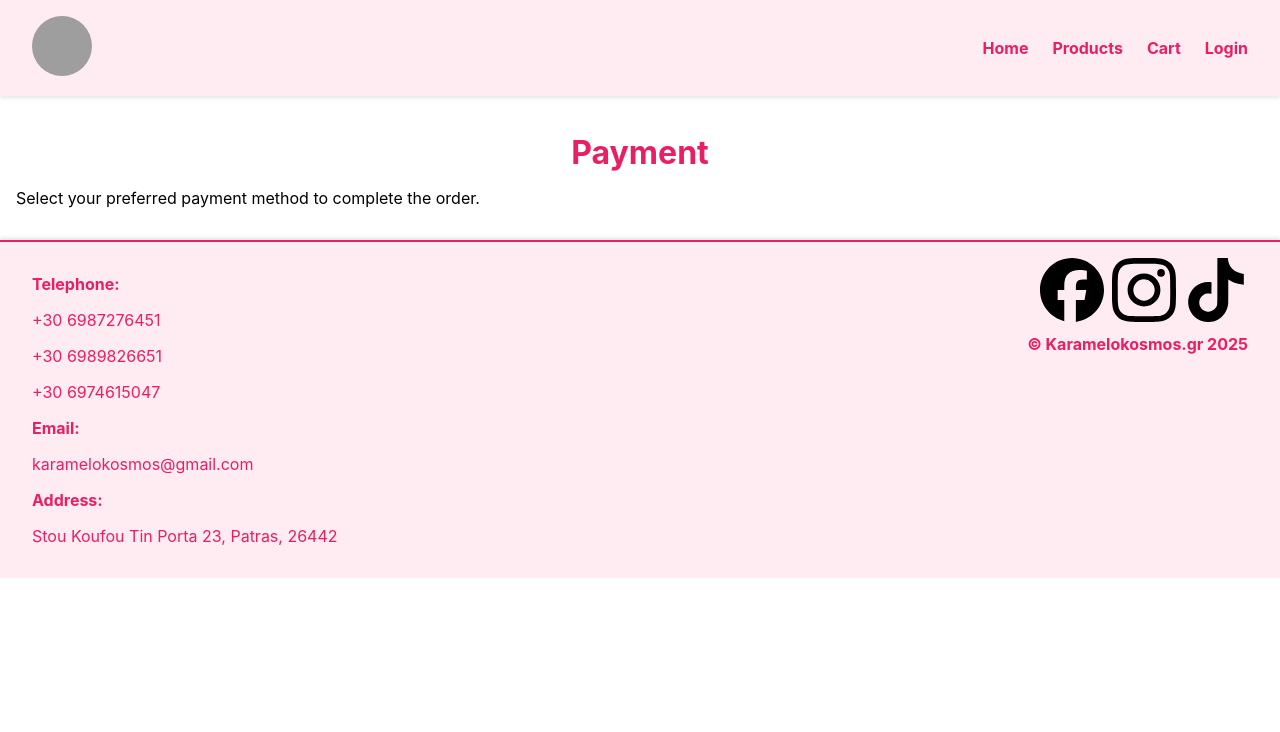
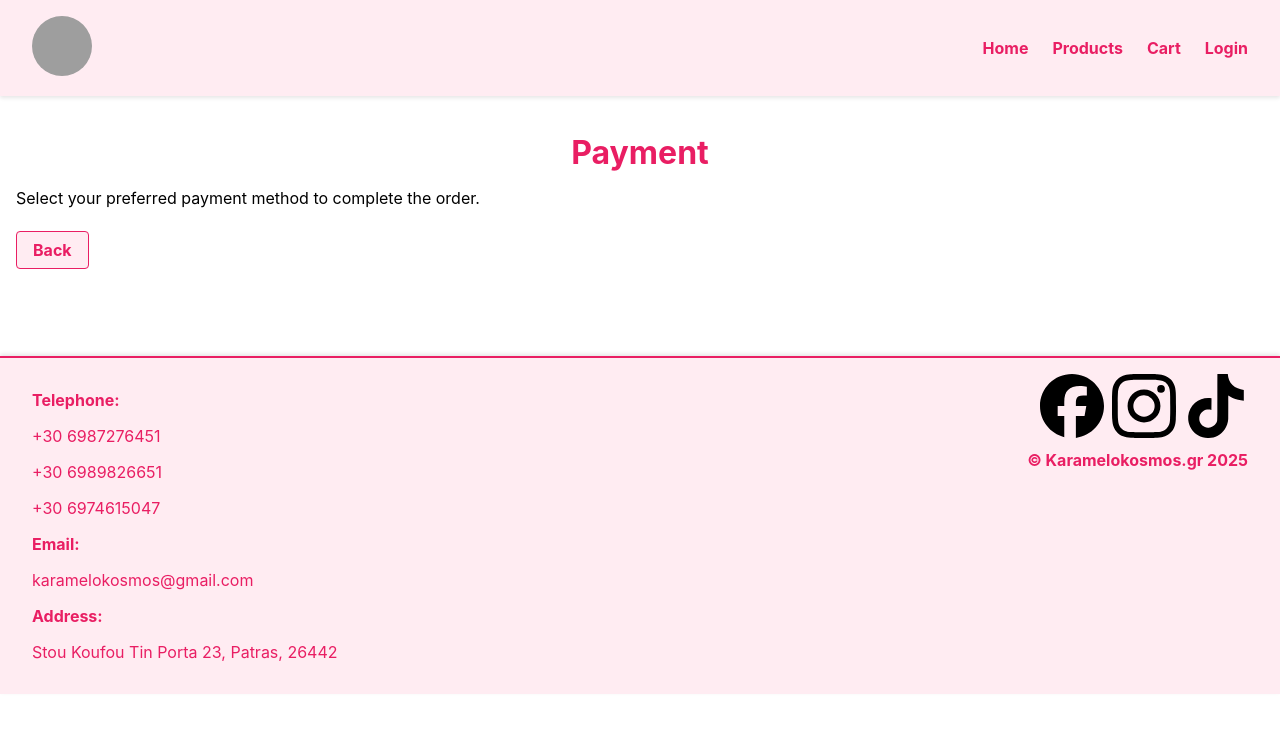
Before and after one commit to angelontz/candy-shop, a React (Create React App) app: page /payment in a window 1280 px wide. Shown: the top 732 px of the page. Built offline with nearby package versions, Linux system fonts and the light colour scheme; grey boxes are pictures that could not be loaded.

Commit message:
trying to fix back button

```diff
--- a/src/pages/Payment.css
+++ b/src/pages/Payment.css
@@ -34,3 +34,21 @@
   padding: 1rem;
   border-radius: 4px;
 }
+.back-btn-wrapper {
+  margin-top: 2rem;
+  margin-bottom: 5rem;
+}
+
+.back-btn {
+  background-color: #ffecf2;
+  color: #e91e63;
+  border: 1px solid #e91e63;
+  padding: 0.5rem 1rem;
+  font-weight: bold;
+  border-radius: 4px;
+  text-decoration: none;
+}
+
+.back-btn:hover {
+  color: #a3165f;
+}
--- a/src/pages/Payment.jsx
+++ b/src/pages/Payment.jsx
@@ -56,6 +56,12 @@ function Payment() {
             <p>{locker.postalCode}</p>
           </div>
         )}
+
+        <div className="back-btn-wrapper">
+          <a href="/pickup" className="back-btn">
+            Back
+          </a>
+        </div>
       </div>
   );
 }
--- a/src/pages/Pickup.css
+++ b/src/pages/Pickup.css
@@ -18,6 +18,7 @@
 
 .next-btn-wrapper {
   display: flex;
+  justify-content: space-between;
   justify-content: flex-end;
   margin-top: 2rem;
   margin-bottom: 5rem; /* space above the fixed footer */
@@ -39,3 +40,19 @@
 .boxnow-widget-button {
   display: none;
 }
+.back-btn {
+  background-color: #ffecf2;
+  color: #e91e63;
+  border: 1px solid #e91e63;
+  padding: 0.5rem 1rem;
+  font-weight: bold;
+  border-radius: 4px;
+  text-decoration: none;
+}
+
+.back-btn:hover {
+  color: #a3165f;
+}
+.boxnow-widget-button {
+  display: none;
+}
--- a/src/pages/Pickup.jsx
+++ b/src/pages/Pickup.jsx
@@ -1,4 +1,5 @@
 import { useEffect, useRef, useState } from 'react';
+import { Link } from 'react-router-dom';
 import './Pickup.css';
 
 function Pickup() {
@@ -80,9 +81,12 @@ function Pickup() {
             <p>Postal Code: {selectedLocker.postalCode}</p>
           </div>
           <div className="next-btn-wrapper">
-            <a href="/payment" className="next-btn">
+            <a href="/checkout" className="back-btn">
+              Back
+            </a>
+            <Link to="/payment" className="next-btn">
               Next
-            </a>
+            </Link>
           </div>
         </>
       )}
```
Lines whose indentation alone changed are shown as unchanged.
